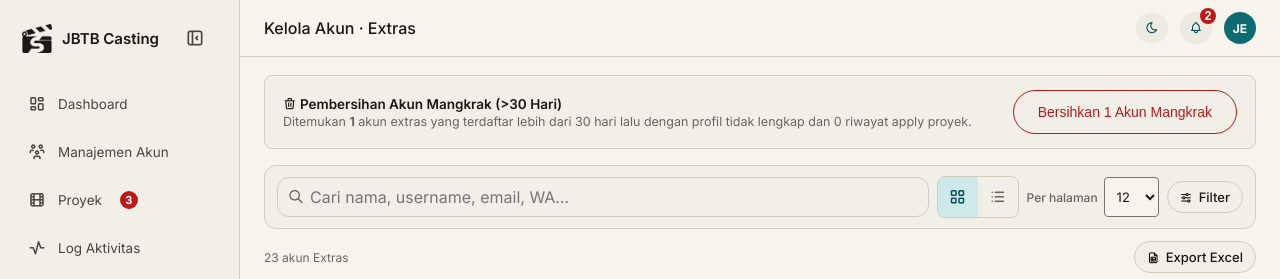
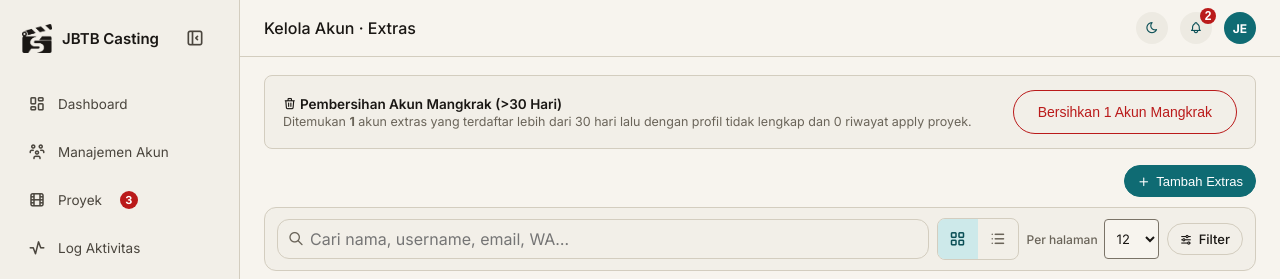
Before and after one commit to fakrl/extras, a Laravel app: page /admin/akun/extras in a window 1280 px wide. Shown: the top 279 px of the page. Run offline with Laravel 12, Linux system fonts and the light colour scheme; the visitor is signed in with stand-in values (Sample User, id 1); data comes from the database, SQL or seed files in the repository; parts of the project's set-up code (start-up, migrations or seed data) failed here and were passed over; some libraries are stand-ins or nearby versions.

Commit message:
feat(extras): UI tombol & modal Tambah Extras (Admin + Super Admin)
DA.3: partial partials/extras-baru-modal.blade.php (pola client-baru-modal,
form biasa tanpa fetch JS) dipakai bersama di admin/akun/extras.blade.php
dan super-admin/akun/index.blade.php, submit ke route yang sama. Kartu
kredensial reuse partials/kredensial-dialog.blade.php yang sudah
ter-include global.

```diff
--- a/resources/views/admin/akun/extras.blade.php
+++ b/resources/views/admin/akun/extras.blade.php
@@ -67,6 +67,11 @@
         </form>
     </dialog>
 @endif
+
+<div style="display: flex; justify-content: flex-end; margin-bottom: 10px;">
+    <button type="button" class="btn btn-sm btn-brand" onclick="document.getElementById('extras-baru-dialog').showModal()"><i class="ti ti-plus"></i> Tambah Extras</button>
+</div>
+@include('partials.extras-baru-modal')
 
 <form method="GET" action="{{ route('admin.akun.extras') }}" class="xtoolbar" id="live-form" data-live>
     <x-cari-chips :filter="$extrasFilter">
--- /dev/null
+++ b/resources/views/partials/extras-baru-modal.blade.php
@@ -0,0 +1,37 @@
+<dialog id="extras-baru-dialog" class="dash-dialog" style="border: 1px solid var(--border-color); border-radius: var(--radius-lg, 12px); padding: 0; max-width: 480px; width: calc(100% - 32px);">
+    <div style="padding: 20px;">
+        <div style="display: flex; justify-content: space-between; align-items: flex-start; margin-bottom: 4px;">
+            <div style="font-size: var(--fs-md); font-weight: 600;">Tambah Akun Extras</div>
+            <button type="button" class="btn-ikon" onclick="this.closest('dialog').close()" aria-label="Tutup" style="border: none; background: transparent; cursor: pointer; font-size: 18px; color: var(--text-muted);"><i class="ti ti-x"></i></button>
+        </div>
+        <p style="font-size: var(--fs-sm); color: var(--text-muted); margin: 0 0 16px;">Password sementara dibuat otomatis dan tampil sekali setelah disimpan. NIK/KTP & rekening diminta nanti saat Extras lolos dan mau TTD kontrak.</p>
+
+        <form method="POST" action="{{ route('admin.akun.extras.store') }}">
+            @csrf
+            <input type="hidden" name="_form" value="extras-baru">
+
+            <label>Nama <span class="wajib" aria-hidden="true">*</span></label>
+            <input type="text" name="name" value="{{ old('_form') === 'extras-baru' ? old('name') : '' }}" required maxlength="255">
+
+            <label>Username <span class="wajib" aria-hidden="true">*</span></label>
+            <input type="text" name="username" value="{{ old('_form') === 'extras-baru' ? old('username') : '' }}" required maxlength="50" pattern="[A-Za-z0-9_\-]+" title="Huruf, angka, - atau _ tanpa spasi">
+
+            <label>Nomor WA <span class="wajib" aria-hidden="true">*</span></label>
+            <input type="tel" name="nomor_wa" value="{{ old('_form') === 'extras-baru' ? old('nomor_wa') : '' }}" required maxlength="20" placeholder="08xxxxxxxxxx">
+
+            <label>Email</label>
+            <input type="email" name="email" value="{{ old('_form') === 'extras-baru' ? old('email') : '' }}">
+
+            <div class="extras-baru-error" style="color: var(--danger); font-size: var(--fs-xs); margin-top: 6px; display: none;"></div>
+
+            <div style="display: flex; gap: 8px; justify-content: flex-end; margin-top: 18px;">
+                <button type="button" class="btn" onclick="this.closest('dialog').close()">Batal</button>
+                <button type="submit" class="btn btn-brand">Simpan</button>
+            </div>
+        </form>
+    </div>
+</dialog>
+
+@if (old('_form') === 'extras-baru' && $errors->any())
+    <script>document.getElementById('extras-baru-dialog').showModal();</script>
+@endif
--- a/resources/views/super-admin/akun/index.blade.php
+++ b/resources/views/super-admin/akun/index.blade.php
@@ -146,10 +146,12 @@
     </div>
     <div class="akun-head-btn">
         <button type="button" class="btn btn-sm btn-tonal" onclick="document.getElementById('client-baru-dialog').showModal()"><i class="ti ti-plus"></i> Tambah Client</button>
+        <button type="button" class="btn btn-sm btn-tonal" onclick="document.getElementById('extras-baru-dialog').showModal()"><i class="ti ti-plus"></i> Tambah Extras</button>
         <button type="button" class="btn btn-sm btn-brand" onclick="document.getElementById('add-admin-dialog').showModal()"><i class="ti ti-plus"></i> Tambah Staf (Admin/Korlap)</button>
     </div>
 </div>
 @include('partials.client-baru-modal')
+@include('partials.extras-baru-modal')
 
 @php
     $tagNama = $tagGroups->flatten()->pluck('nama', 'id');
```
